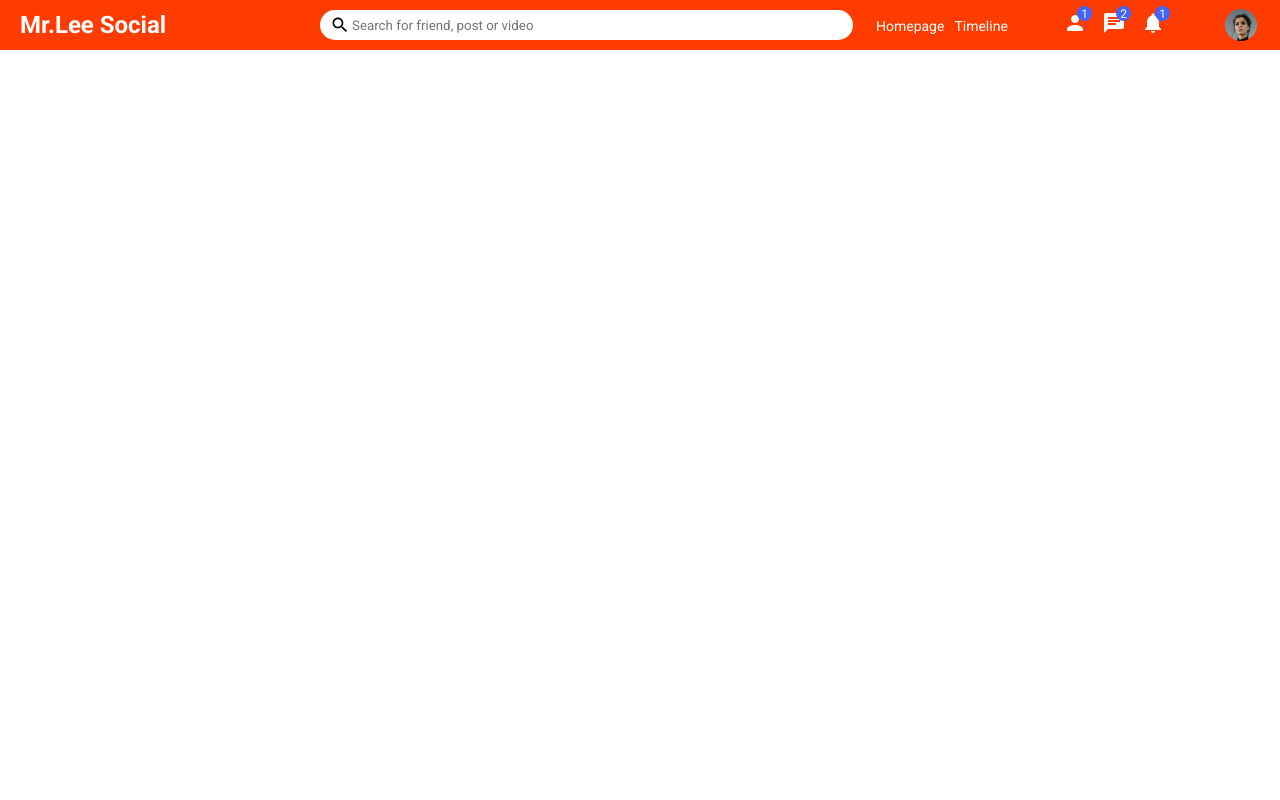
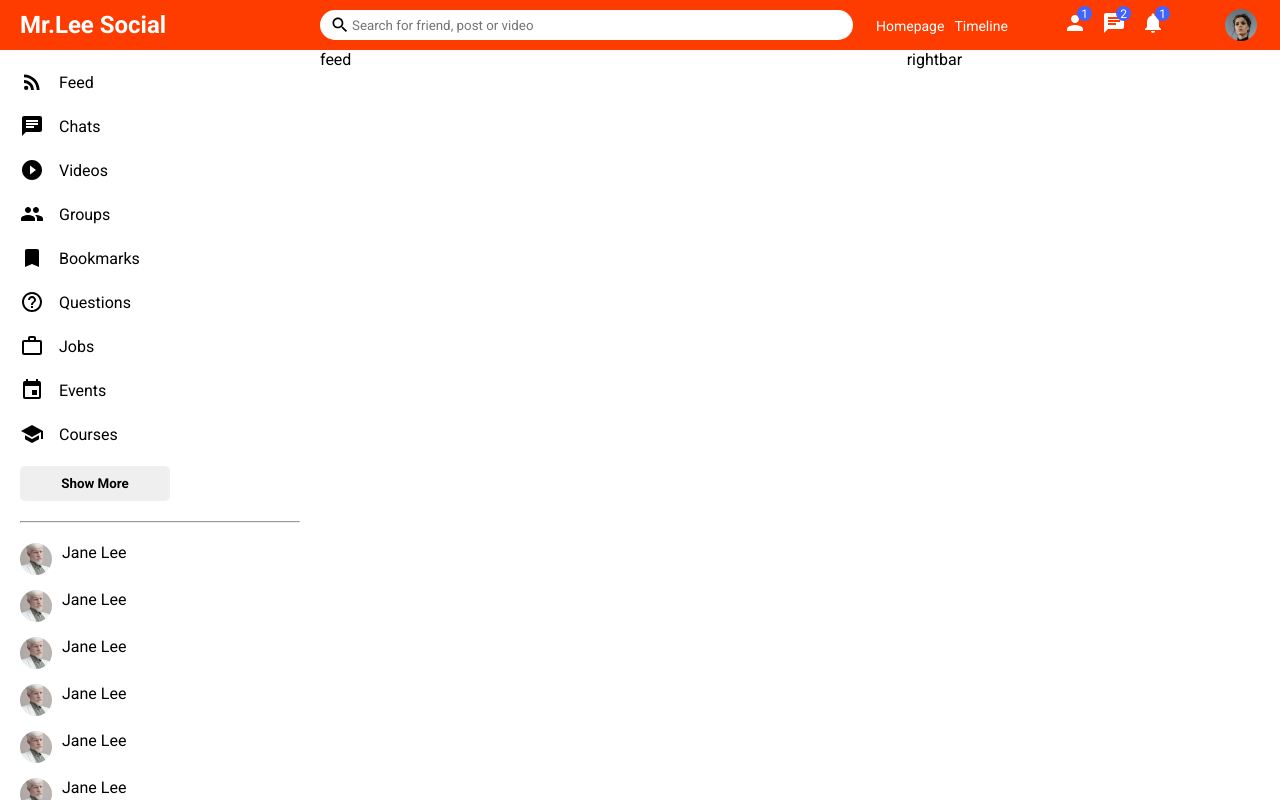
Before and after one commit to BVBFD/Social-media-project, a React (Create React App) app in the folder client/: page / in a window 1280 px wide. Built offline with nearby package versions, Linux system fonts and the light colour scheme.

Commit message:
Code side bar on client server

```diff
--- a/client/src/App.js
+++ b/client/src/App.js
@@ -1,5 +1,5 @@
 import React from 'react';
-import Home from './pages/home/Home.jsx';
+import Home from './pages/home/Home';
 
 const App = (props) => {
   return (
--- /dev/null
+++ b/client/src/components/feed/Feed.jsx
@@ -0,0 +1,8 @@
+import React from 'react';
+import styles from './Feed.module.css';
+
+const Feed = (props) => {
+  return <div className={styles.feed}>feed</div>;
+};
+
+export default Feed;
--- /dev/null
+++ b/client/src/components/feed/Feed.module.css
@@ -0,0 +1,3 @@
+.feed {
+  flex: 5.5;
+}
--- /dev/null
+++ b/client/src/components/rightbar/Rightbar.jsx
@@ -0,0 +1,8 @@
+import React from 'react';
+import styles from './Rightbar.module.css';
+
+const Rightbar = (props) => {
+  return <div className={styles.rightbar}>rightbar</div>;
+};
+
+export default Rightbar;
--- /dev/null
+++ b/client/src/components/rightbar/Rightbar.module.css
@@ -0,0 +1,3 @@
+.rightbar {
+  flex: 3.5;
+}
--- /dev/null
+++ b/client/src/components/sidebar/Sidebar.jsx
@@ -0,0 +1,113 @@
+import {
+  RssFeed,
+  Chat,
+  PlayCircleFilledOutlined,
+  Group,
+  Bookmark,
+  HelpOutline,
+  WorkOutline,
+  Event,
+  School,
+} from '@mui/icons-material';
+import React from 'react';
+import styles from './Sidebar.module.css';
+
+const Sidebar = (props) => {
+  return (
+    <div className={styles.sidebar}>
+      <div className={styles.sidebarWrapper}>
+        <ul className={styles.sidebarList}>
+          <li className={styles.sidebarListItem}>
+            <RssFeed className={styles.sidebarIcon} />
+            <span className={styles.sidebarListItemText}>Feed</span>
+          </li>
+          <li className={styles.sidebarListItem}>
+            <Chat className={styles.sidebarIcon} />
+            <span className={styles.sidebarListItemText}>Chats</span>
+          </li>
+          <li className={styles.sidebarListItem}>
+            <PlayCircleFilledOutlined className={styles.sidebarIcon} />
+            <span className={styles.sidebarListItemText}>Videos</span>
+          </li>
+          <li className={styles.sidebarListItem}>
+            <Group className={styles.sidebarIcon} />
+            <span className={styles.sidebarListItemText}>Groups</span>
+          </li>
+          <li className={styles.sidebarListItem}>
+            <Bookmark className={styles.sidebarIcon} />
+            <span className={styles.sidebarListItemText}>Bookmarks</span>
+          </li>
+          <li className={styles.sidebarListItem}>
+            <HelpOutline className={styles.sidebarIcon} />
+            <span className={styles.sidebarListItemText}>Questions</span>
+          </li>
+          <li className={styles.sidebarListItem}>
+            <WorkOutline className={styles.sidebarIcon} />
+            <span className={styles.sidebarListItemText}>Jobs</span>
+          </li>
+          <li className={styles.sidebarListItem}>
+            <Event className={styles.sidebarIcon} />
+            <span className={styles.sidebarListItemText}>Events</span>
+          </li>
+          <li className={styles.sidebarListItem}>
+            <School className={styles.sidebarIcon} />
+            <span className={styles.sidebarListItemText}>Courses</span>
+          </li>
+        </ul>
+        <button className={styles.sidebarButton}>Show More</button>
+        <hr className={styles.sidebarHr} />
+        <ul className={styles.sidebarFriendList}>
+          <li className={styles.sidebarFriend}>
+            <img
+              className={styles.sidebarFriendImg}
+              src='../assets/person/2.jpeg'
+            />
+            <span className={styles.sidebarFriendName}>Jane Lee</span>
+          </li>
+
+          <li className={styles.sidebarFriend}>
+            <img
+              className={styles.sidebarFriendImg}
+              src='../assets/person/2.jpeg'
+            />
+            <span className={styles.sidebarFriendName}>Jane Lee</span>
+          </li>
+
+          <li className={styles.sidebarFriend}>
+            <img
+              className={styles.sidebarFriendImg}
+              src='../assets/person/2.jpeg'
+            />
+            <span className={styles.sidebarFriendName}>Jane Lee</span>
+          </li>
+
+          <li className={styles.sidebarFriend}>
+            <img
+              className={styles.sidebarFriendImg}
+              src='../assets/person/2.jpeg'
+            />
+            <span className={styles.sidebarFriendName}>Jane Lee</span>
+          </li>
+
+          <li className={styles.sidebarFriend}>
+            <img
+              className={styles.sidebarFriendImg}
+              src='../assets/person/2.jpeg'
+            />
+            <span className={styles.sidebarFriendName}>Jane Lee</span>
+          </li>
+
+          <li className={styles.sidebarFriend}>
+            <img
+              className={styles.sidebarFriendImg}
+              src='../assets/person/2.jpeg'
+            />
+            <span className={styles.sidebarFriendName}>Jane Lee</span>
+          </li>
+        </ul>
+      </div>
+    </div>
+  );
+};
+
+export default Sidebar;
--- /dev/null
+++ b/client/src/components/sidebar/Sidebar.module.css
@@ -0,0 +1,69 @@
+.sidebar {
+  flex: 3;
+  height: calc(100vh - 50px);
+  overflow-y: scroll;
+}
+
+::-webkit-scrollbar {
+  width: 5px;
+}
+
+::-webkit-scrollbar-track {
+  background-color: #f1f1f1;
+}
+
+::-webkit-scrollbar-thumb {
+  background-color: gray;
+}
+
+.sidebarWrapper {
+  padding: 20px;
+}
+
+.sidebarList {
+  padding: 0;
+  margin: 0;
+  list-style: none;
+}
+
+.sidebarListItem {
+  display: flex;
+  align-items: center;
+  margin-bottom: 20px;
+}
+
+.sidebarIcon {
+  margin-right: 15px;
+}
+
+.sidebarButton {
+  width: 150px;
+  border: none;
+  padding: 10px;
+  border-radius: 5px;
+  font-weight: bold;
+}
+
+.sidebarHr {
+  margin: 20px 0;
+}
+
+.sidebarFriendList {
+  padding: 0;
+  margin: 0;
+  list-style: none;
+}
+
+.sidebarFriend {
+  display: flex;
+  align-items: cente;
+  margin-bottom: 15px;
+}
+
+.sidebarFriendImg {
+  width: 32px;
+  height: 32px;
+  border-radius: 50%;
+  object-fit: cover;
+  margin-right: 10px;
+}
--- a/client/src/pages/home/Home.jsx
+++ b/client/src/pages/home/Home.jsx
@@ -1,8 +1,21 @@
 import React from 'react';
+import styles from './Home.module.css';
+import Sidebar from '../../components/sidebar/Sidebar';
 import Topbar from '../../components/topbar/Topbar';
+import Feed from '../../components/feed/Feed';
+import Rightbar from '../../components/rightbar/Rightbar';
 
 const Home = (props) => {
-  return <Topbar />;
+  return (
+    <>
+      <Topbar />
+      <div className={styles.homeContainer}>
+        <Sidebar />
+        <Feed />
+        <Rightbar />
+      </div>
+    </>
+  );
 };
 
 export default Home;
--- a/client/src/pages/home/Home.module.css
+++ b/client/src/pages/home/Home.module.css
@@ -0,0 +1,4 @@
+.homeContainer {
+  display: flex;
+  width: 100%;
+}
```
